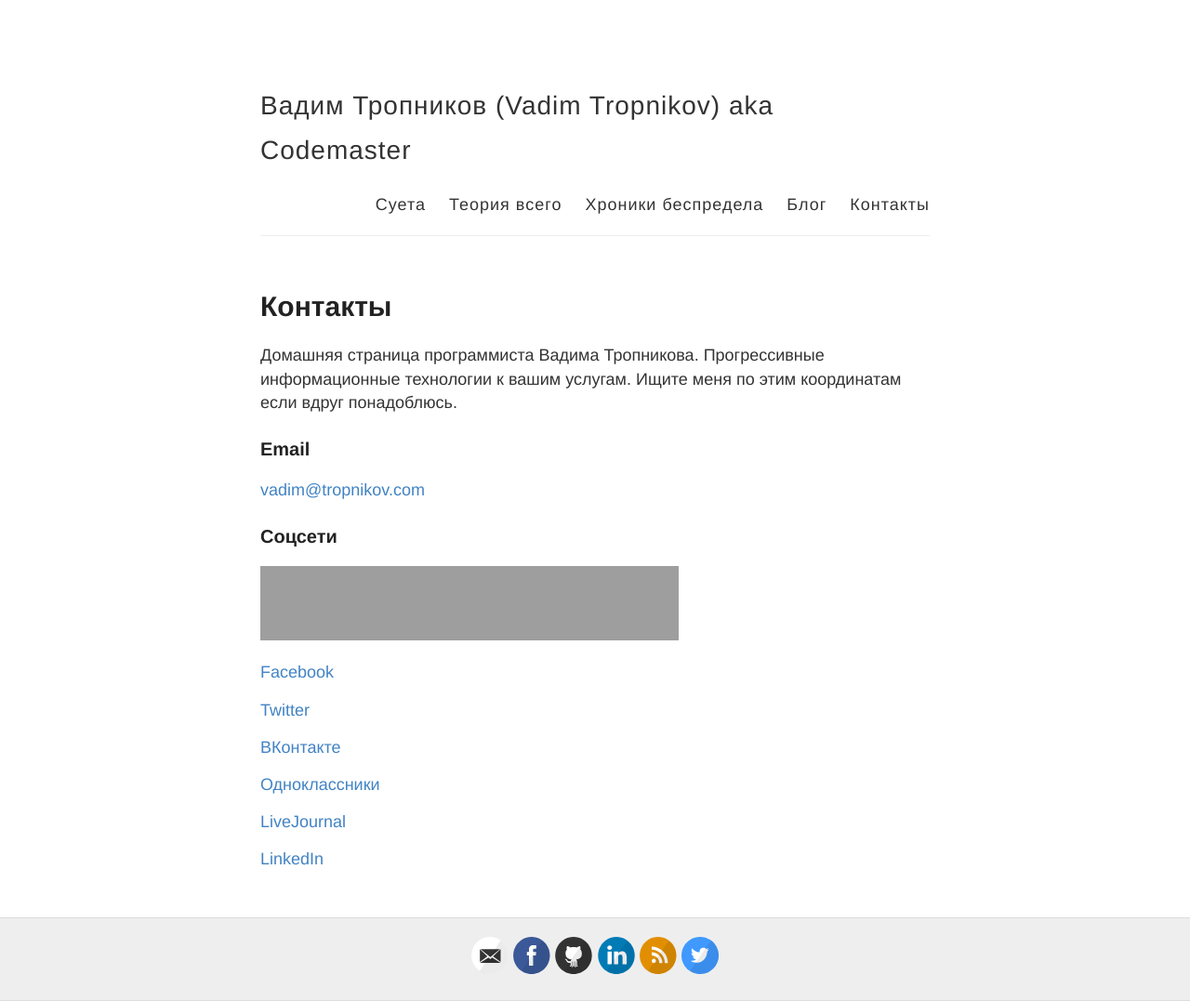
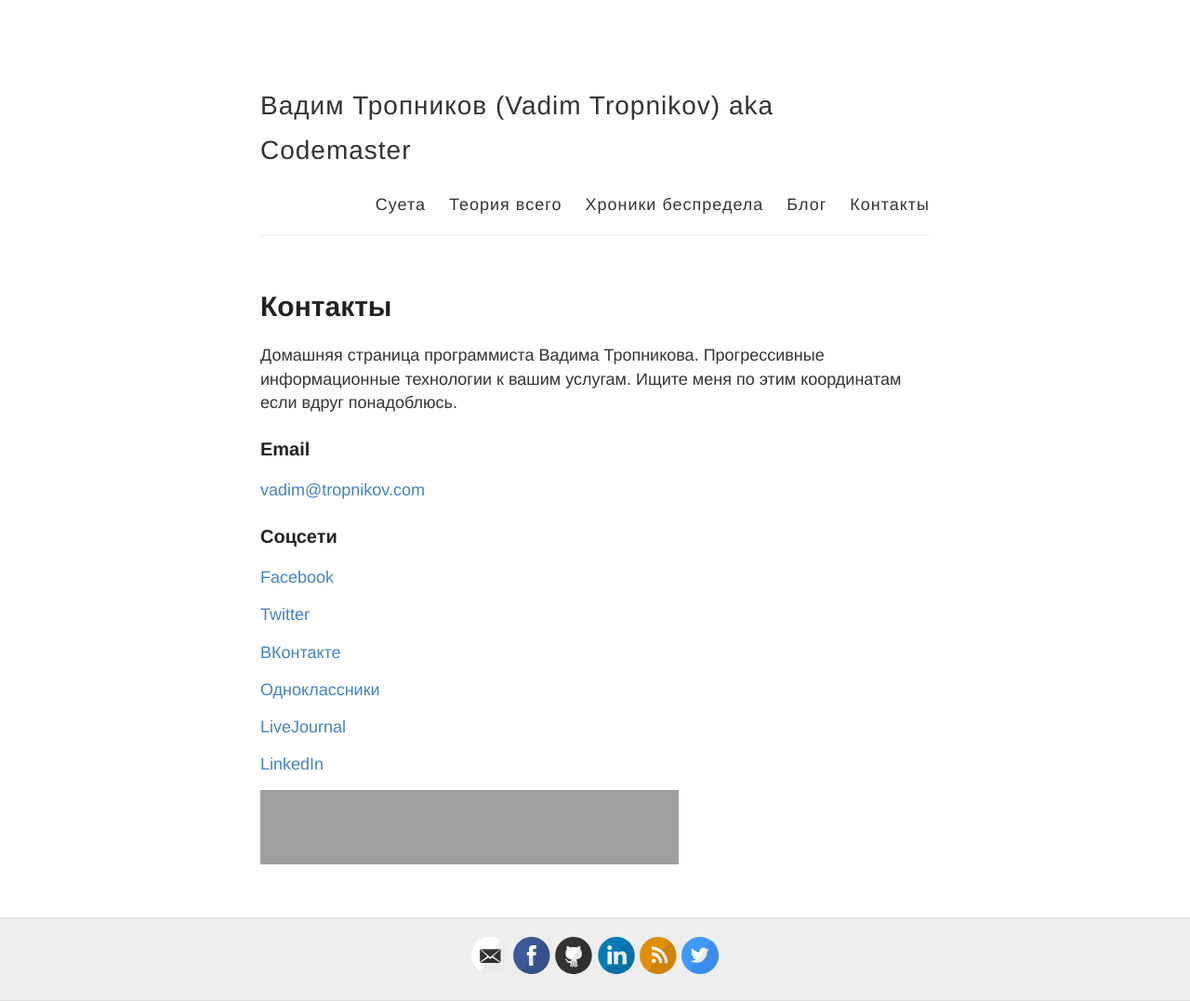
Before and after one commit to decrafts/r, a Jekyll site: the page built from about.md, in a window 1280 px wide. Shown: the whole page at 93% size. Built offline with Jekyll 4.4.1, drawn with Linux system fonts in a browser that asks for light colours; comment, search, counter and statistics services are not loaded; grey boxes are pictures that could not be loaded.

Commit message:
facebook

```diff
--- a/about.md
+++ b/about.md
@@ -12,8 +12,6 @@ permalink: /contacts/
 
 ### Соцсети
 
-<iframe src="//www.facebook.com/plugins/follow?href=https%3A%2F%2Fwww.facebook.com%2Fvadim.tropnikov&amp;layout=standard&amp;show_faces=true&amp;colorscheme=light&amp;width=450&amp;height=80" scrolling="no" frameborder="0" style="border:none; overflow:hidden; width:450px; height:80px;" allowTransparency="true"></iframe>
-
 [Facebook](https://www.facebook.com/vadim.tropnikov)
 
 [Twitter](https://twitter.com/vadim_tropnikov)
@@ -25,3 +23,5 @@ permalink: /contacts/
 [LiveJournal](http://bespredelomsk.livejournal.com/)
 
 [LinkedIn](https://www.linkedin.com/in/tropnikov)
+
+<iframe src="//www.facebook.com/plugins/follow?href=https%3A%2F%2Fwww.facebook.com%2Fvadim.tropnikov&amp;layout=standard&amp;show_faces=true&amp;colorscheme=light&amp;width=450&amp;height=80" scrolling="no" frameborder="0" style="border:none; overflow:hidden; width:450px; height:80px;" allowTransparency="true"></iframe>
```
